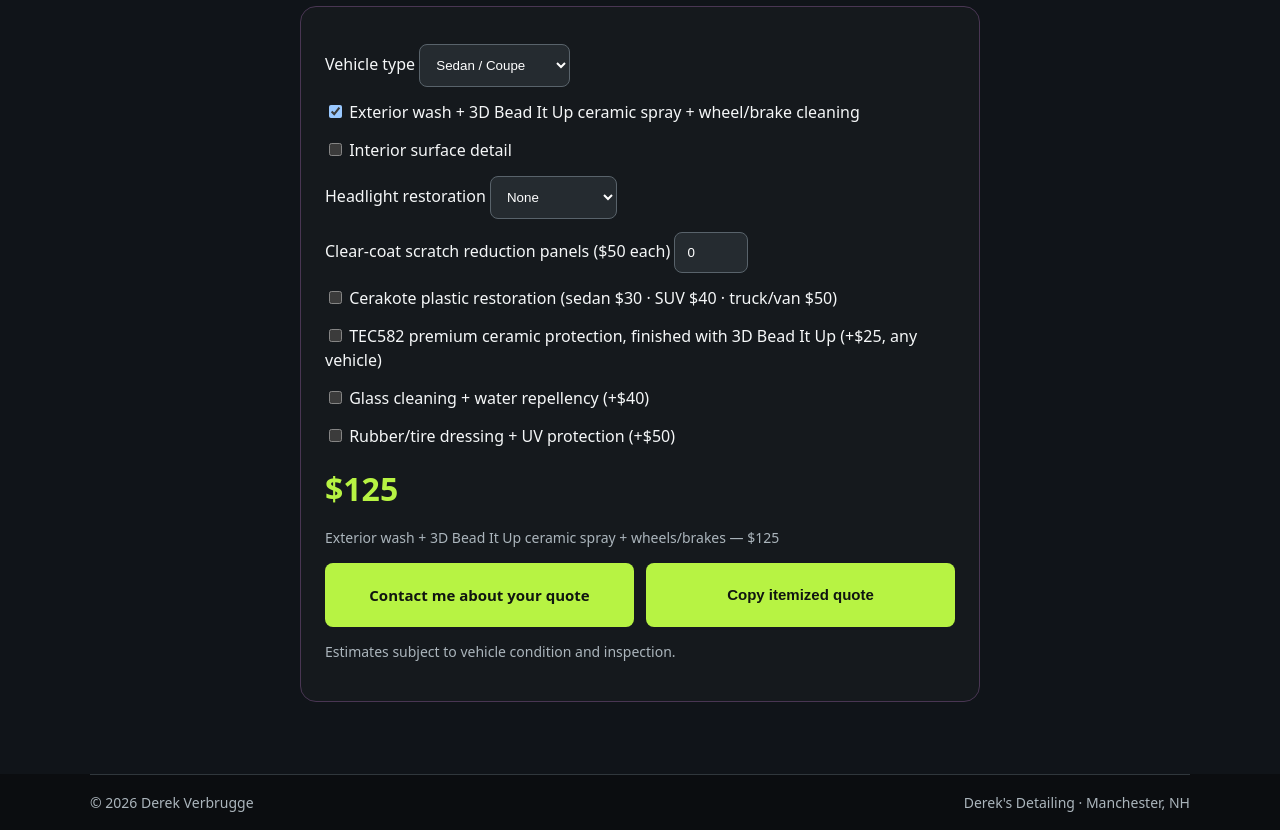
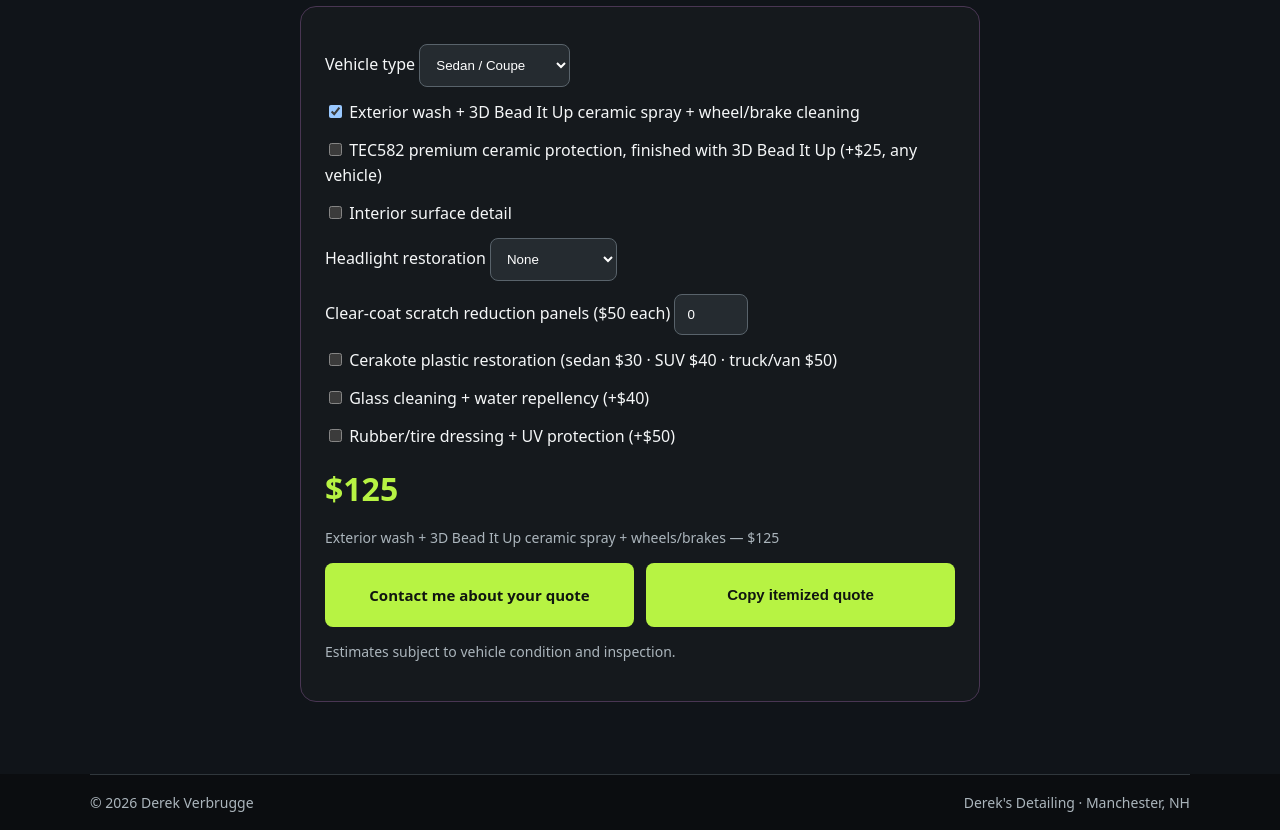
Before and after one commit to derekverbrugge/DereksDetailing, a plain HTML site: page index.html in a window 1280 px wide. Shown: the part 2400-3230 px from the top of the page. Drawn offline with Linux system fonts and the light colour scheme.

Commit message:
Place TEC582 upgrade immediately after exterior wash in quote form

```diff
--- a/index.html
+++ b/index.html
@@ -426,7 +426,7 @@ $175</div>
 <div class="wrap quote">
 <h2>Build an estimate</h2>
 <div class="card">
-<label>Vehicle type <select id="vehicle"><option value="sedan">Sedan / Coupe</option><option value="suv">SUV / Crossover</option><option value="large">Large Truck / Van</option></select></label><label><input id="exterior" type="checkbox" checked> Exterior wash + 3D Bead It Up ceramic spray + wheel/brake cleaning</label><label><input id="interior" type="checkbox"> Interior surface detail</label><label>Headlight restoration <select id="headlights"><option value="0">None</option><option value="50">Single — $50</option><option value="100">Pair — $100</option></select></label><label>Clear-coat scratch reduction panels ($50 each) <input id="panels" type="number" min="0" max="20" value="0"></label><label><input id="plastic" type="checkbox"> Cerakote plastic restoration (sedan $30 · SUV $40 · truck/van $50)</label><label><input id="tec582" type="checkbox"> TEC582 premium ceramic protection, finished with 3D Bead It Up (+$25, any vehicle)</label><label><input id="glass" type="checkbox"> Glass cleaning + water repellency (+$40)</label><label><input id="rubber" type="checkbox"> Rubber/tire dressing + UV protection (+$50)</label><div class="price" id="total">
+<label>Vehicle type <select id="vehicle"><option value="sedan">Sedan / Coupe</option><option value="suv">SUV / Crossover</option><option value="large">Large Truck / Van</option></select></label><label><input id="exterior" type="checkbox" checked> Exterior wash + 3D Bead It Up ceramic spray + wheel/brake cleaning</label><label><input id="tec582" type="checkbox"> TEC582 premium ceramic protection, finished with 3D Bead It Up (+$25, any vehicle)</label><label><input id="interior" type="checkbox"> Interior surface detail</label><label>Headlight restoration <select id="headlights"><option value="0">None</option><option value="50">Single — $50</option><option value="100">Pair — $100</option></select></label><label>Clear-coat scratch reduction panels ($50 each) <input id="panels" type="number" min="0" max="20" value="0"></label><label><input id="plastic" type="checkbox"> Cerakote plastic restoration (sedan $30 · SUV $40 · truck/van $50)</label><label><input id="glass" type="checkbox"> Glass cleaning + water repellency (+$40)</label><label><input id="rubber" type="checkbox"> Rubber/tire dressing + UV protection (+$50)</label><div class="price" id="total">
 $125</div>
 <p id="summary"></p>
 <div class="quote-actions"><a id="email-quote" class="btn" href="mailto:Derek@derekverbrugge.com">Contact me about your quote</a><button id="copy" type="button">Copy itemized quote</button></div><p class="tag">Estimates subject to vehicle condition and inspection.</p>
```
